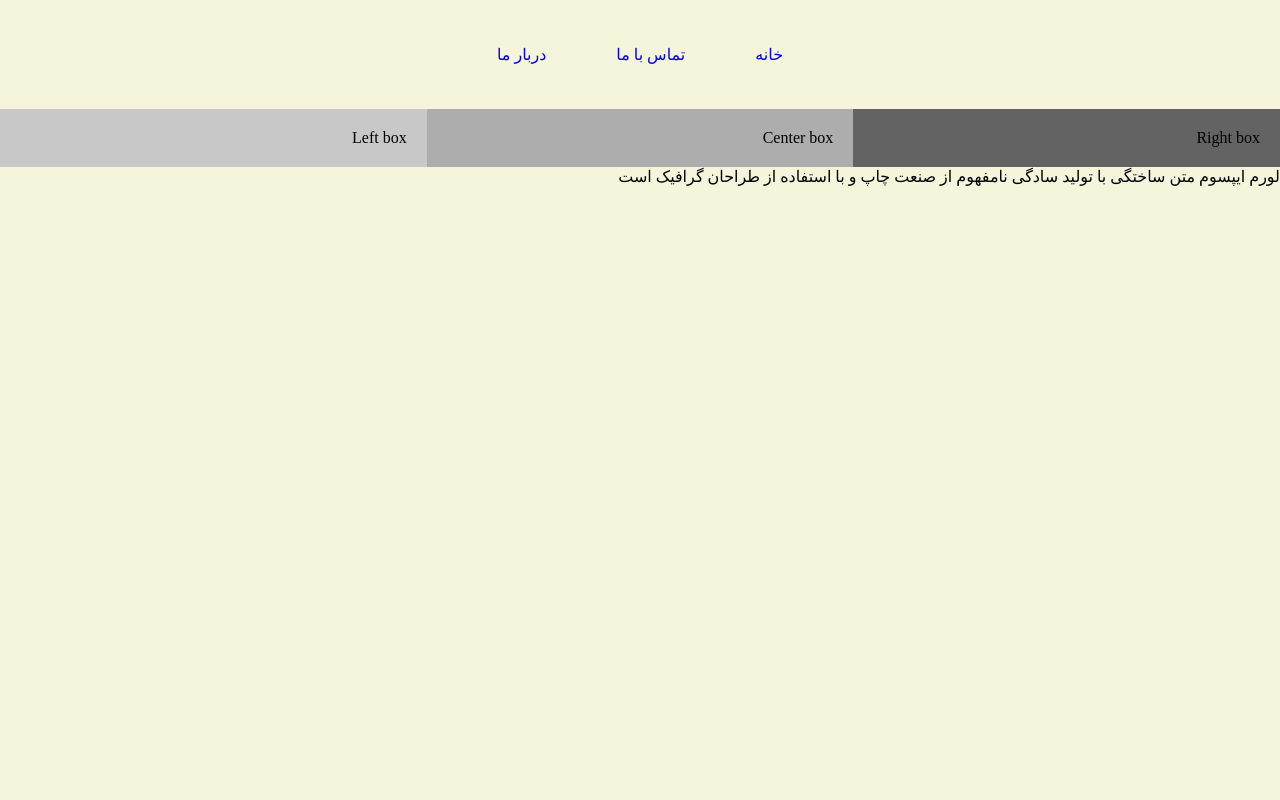
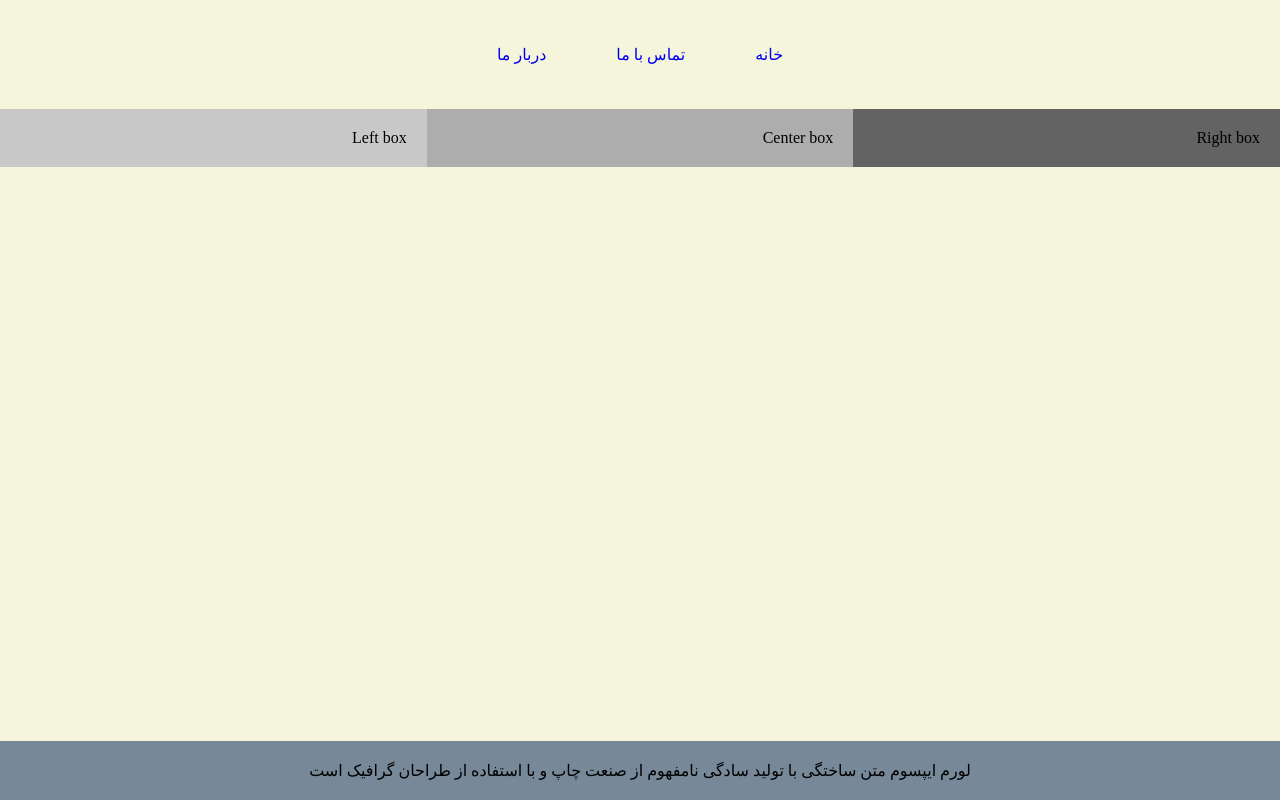
Before and after one commit to HadiSoufii/Test, a plain HTML site: page index.html in a window 1280 px wide. Drawn offline with Linux system fonts and the light colour scheme.

Commit message:
Footer section styling

```diff
--- a/style.css
+++ b/style.css
@@ -7,6 +7,11 @@ html,
 body {
     direction: rtl;
     background-color: #f5f5dc;
+}
+
+body {
+    position: relative;
+    width: 100%;
 }
 
 .header {
@@ -34,7 +39,7 @@ body {
 
 .main {
     display: grid;
-    grid-template-columns: repeat(3,1fr);
+    grid-template-columns: repeat(3, 1fr);
 }
 
 .right-box {
@@ -51,3 +56,15 @@ body {
     padding: 20px;
     background-color: #c8c8c8;
 }
+
+.footer {
+    position: fixed;
+    bottom: 0;
+    width: 100%;
+    background-color: lightslategrey;
+}
+
+.text-footer {
+    padding: 20px 30px;
+    text-align: center;
+}
```
